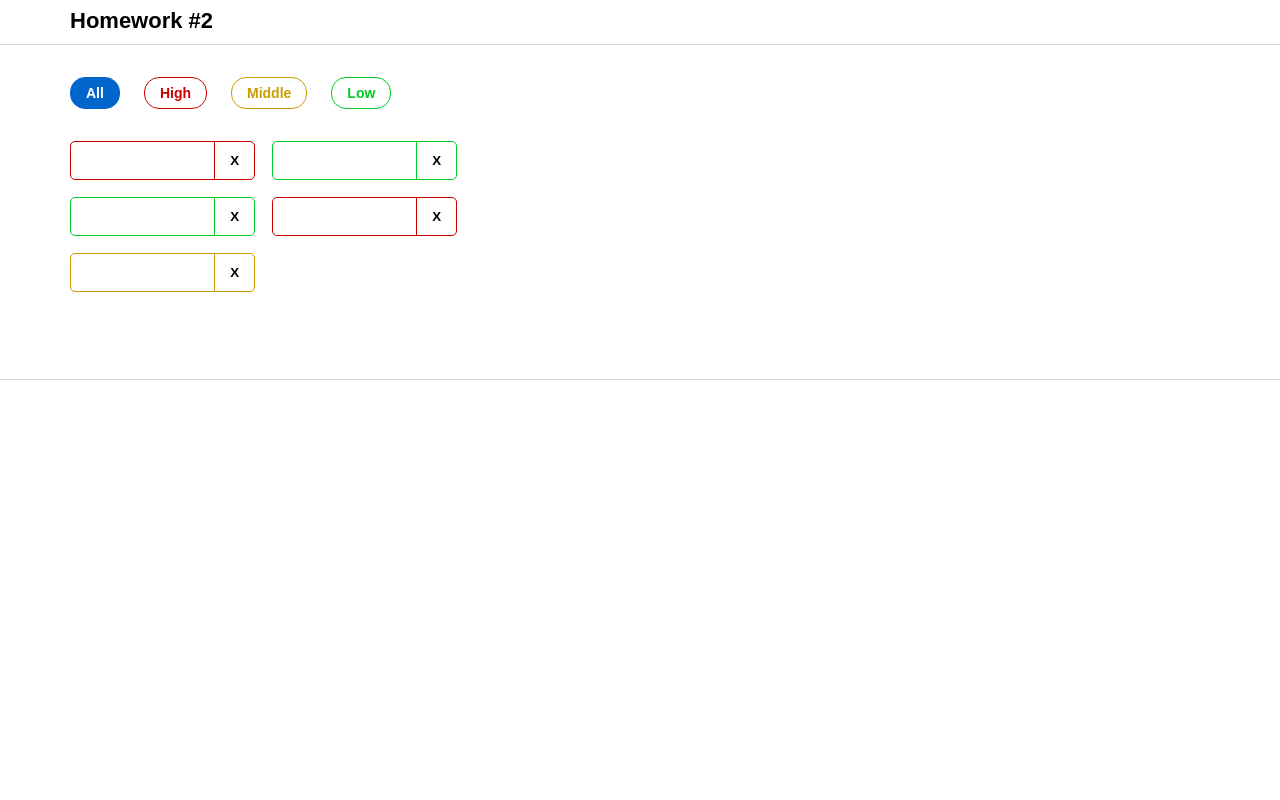
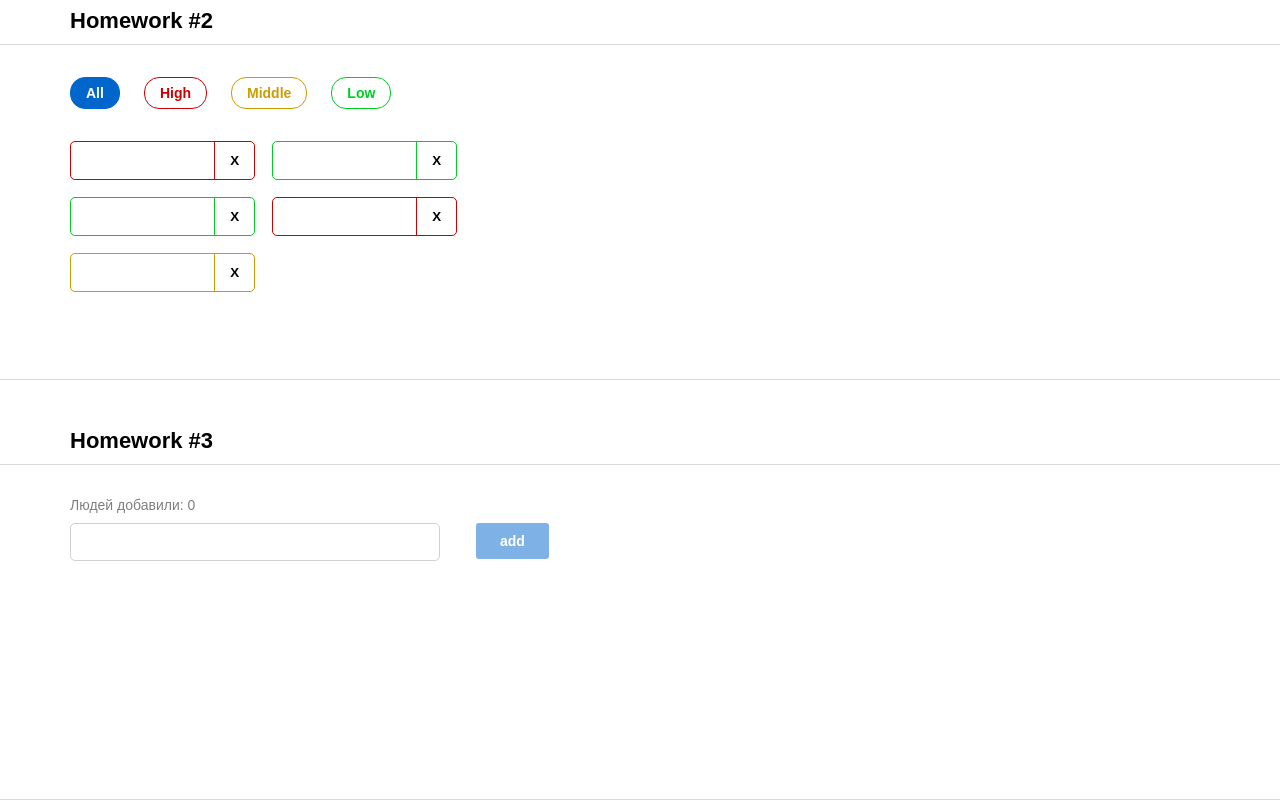
Before and after one commit to IgnatZakalinsky/hws, a React (Create React App) app: page / in a window 1280 px wide. Shown: the part 460-1260 px from the top of the page. Before the commit the page ends 840 px from the top, so only its background shows below. Built offline with nearby package versions, Linux system fonts and the light colour scheme.

Commit message:
check hw3

```diff
--- a/package.json
+++ b/package.json
@@ -11,11 +11,13 @@
     "@types/node": "^16.11.56",
     "@types/react": "^18.0.17",
     "@types/react-dom": "^18.0.6",
+    "@types/uuid": "^8.3.4",
     "gh-pages": "^4.0.0",
     "react": "^18.2.0",
     "react-dom": "^18.2.0",
     "react-scripts": "5.0.1",
     "typescript": "^4.7.4",
+    "uuid": "^9.0.0",
     "web-vitals": "^2.1.4"
   },
   "scripts": {
--- a/src/s1-main/App.tsx
+++ b/src/s1-main/App.tsx
@@ -2,6 +2,7 @@ import React from 'react'
 import s from './App.module.css'
 import HW1 from '../s2-homeworks/hw01/HW1'
 import HW2 from '../s2-homeworks/hw02/HW2'
+import HW3 from '../s2-homeworks/hw03/HW3'
 
 function App() {
     // для дз 12
@@ -17,7 +18,7 @@ function App() {
         >
             <HW1/>
             <HW2/>
-            {/*<HW3/>*/}
+            <HW3/>
             {/*<HW4/>*/}
 
             {/*<HW5/>*/}
--- /dev/null
+++ b/src/s2-homeworks/hw03/Greeting.module.css
@@ -0,0 +1,87 @@
+.greetingForm {
+    display: flex;
+    flex-direction: column;
+}
+
+.inputAndButtonContainer {
+    display: flex;
+    gap: 24px;
+    margin-bottom: 22px;
+}
+
+.error {
+    position: absolute;
+    margin-top: 7px;
+
+    color: #cc0000;
+    font-family: 'Montserrat', sans-serif;
+    font-weight: 400;
+    font-size: 14px;
+    line-height: 17px;
+}
+
+.input {
+    width: 370px;
+    padding: 8px 0 8px 12px;
+
+    border: 1px solid #d1d1d1;
+    border-radius: 5px;
+
+    color: #000;
+    font-family: 'Montserrat', sans-serif;
+    font-style: normal;
+    font-weight: 500;
+    font-size: 16px;
+    line-height: 20px;
+}
+
+.input:focus {
+    border: 1px solid #06c;
+    outline: none;
+}
+
+.errorInput {
+    border: 1px solid #cc0000;
+}
+
+.button {
+    height: 36px;
+    margin-left: 12px;
+    padding: 8px 24px;
+
+    background: #06c;
+    color: white;
+    border: none;
+    border-radius: 3px;
+    outline: none;
+
+    font-family: 'Montserrat', sans-serif;
+    font-weight: 600;
+    font-size: 14px;
+    line-height: 20px;
+    cursor: pointer;
+}
+
+.button:focus {
+}
+
+.button:active {
+}
+
+.button:disabled {
+    opacity: 0.5;
+    cursor: default;
+}
+
+.text {
+    margin-bottom: 9px;
+
+    opacity: .5;
+    font-family: 'Montserrat', sans-serif;
+    font-weight: 400;
+    font-size: 14px;
+    line-height: 17px;
+}
+
+.greeting {
+}
--- /dev/null
+++ b/src/s2-homeworks/hw03/Greeting.tsx
@@ -0,0 +1,73 @@
+import React, {ChangeEvent, KeyboardEvent} from 'react'
+import s from './Greeting.module.css'
+
+type GreetingPropsType = {
+    name: any // need to fix any
+    setNameCallback: any // need to fix any
+    addUser: any // need to fix any
+    onBlur: any // need to fix any
+    onEnter: any // need to fix any
+    error: any // need to fix any
+    totalUsers: any // need to fix any
+    lastUserName?: any // need to fix any
+}
+
+// презентационная компонента (для верстальщика)
+const Greeting: React.FC<GreetingPropsType> = (
+    {
+        name,
+        setNameCallback,
+        addUser,
+        onEnter,
+        onBlur,
+        error,
+        totalUsers,
+        lastUserName,
+    } // деструктуризация пропсов
+) => {
+    const inputClass = error ? `${s.input} ${s.errorInput}` : s.input // need to fix with (?:)
+
+    return (
+        <div id={'hw3-form'} className={s.greetingForm}>
+            <div className={s.text}>
+                {'Людей добавили: '}
+                <span id={'hw3-users-total'}>
+                    {totalUsers}
+                </span>
+            </div>
+
+            <div className={s.inputAndButtonContainer}>
+                <div>
+                    <input
+                        id={'hw3-input'}
+                        value={name}
+                        onChange={setNameCallback}
+                        className={inputClass}
+                        onKeyDown={onEnter}
+                        onBlur={onBlur}
+                    />
+                    <div id={'hw3-error'} className={s.error}>
+                        {error}
+                    </div>
+                </div>
+
+                <button
+                    id={'hw3-button'}
+                    onClick={addUser}
+                    className={s.button}
+                    disabled={!name}
+                >
+                    add
+                </button>
+            </div>
+
+            {lastUserName && (
+                <div className={s.greeting}>
+                    hello <span id={'hw3-last-user'}>{lastUserName}</span>!
+                </div>
+            )}
+        </div>
+    )
+}
+
+export default Greeting
--- /dev/null
+++ b/src/s2-homeworks/hw03/GreetingContainer.tsx
@@ -0,0 +1,65 @@
+import React, { ChangeEvent, KeyboardEvent, useState } from 'react'
+import Greeting from './Greeting'
+import { UserType } from './HW3'
+
+type GreetingContainerPropsType = {
+    users: any // need to fix any
+    addUserCallback: any // need to fix any
+}
+
+// более простой и понятный для новичков
+// function GreetingContainer(props: GreetingPropsType) {
+
+// более современный и удобный для про :)
+const GreetingContainer: React.FC<GreetingContainerPropsType> = ({
+    users,
+    addUserCallback,
+}) => {
+    // деструктуризация пропсов
+    const [name, setName] = useState<any>('') // need to fix any
+    const [error, setError] = useState<any>('') // need to fix any
+
+    const setNameCallback = (e: any) => { // need to fix any
+        setName(e.currentTarget.value.trim()) // need to fix
+
+        error && setError('')
+    }
+    const addUser = () => { // если имя пустое - показать ошибку, иначе - добавить юзера и очистить инпут
+        if (!name) {
+            setError('name is required!')
+        } else {
+            // addUserCallback(name)
+            setName('')
+        }
+    }
+
+    const onBlur = () => { // если имя пустое - показать ошибку
+        if (!name) {
+            setError('name is required!')
+        }
+    }
+
+    const onEnter = (e: any) => { // если нажата кнопка Enter - добавить
+        if (e.key === 'Enter') {
+            addUser()
+        }
+    }
+
+    const totalUsers = users.length // need to fix
+    const lastUserName = users[users.length - 1]?.name // need to fix
+
+    return (
+        <Greeting
+            name={name}
+            setNameCallback={setNameCallback}
+            addUser={addUser}
+            onBlur={onBlur}
+            onEnter={onEnter}
+            error={error}
+            totalUsers={totalUsers}
+            lastUserName={lastUserName}
+        />
+    )
+}
+
+export default GreetingContainer
--- /dev/null
+++ b/src/s2-homeworks/hw03/HW3.tsx
@@ -0,0 +1,52 @@
+import React, { useState } from 'react'
+import { v1 } from 'uuid'
+import s2 from '../../s1-main/App.module.css'
+import GreetingContainer from './GreetingContainer'
+
+/*
+* 1 - описать тип UserType
+* 2 - указать нужный тип в useState с users
+* 3 - дописать тип и логику функции addUserCallback
+* 4 - в файле GreetingContainer.tsx дописать типизацию пропсов
+* 5 - в файле GreetingContainer.tsx указать нужные типы в useState с name и error
+* 6 - в файле GreetingContainer.tsx дописать тип и логику функции setNameCallback
+* 7 - в файле GreetingContainer.tsx дописать логику функций addUser, onBlur, onEnter
+* 8 - в файле GreetingContainer.tsx вычислить количество добавленных и имя последнего (totalUsers, lastUserName)
+* 9 - в файле Greeting.tsx дописать типизацию пропсов
+* 10 - в файле Greeting.tsx вычислить inputClass в зависимости от наличия ошибки
+* 11 - сделать стили в соответствии с дизайном
+* */
+
+// types
+export type UserType = {
+    _id: any // need to fix any
+    name: any // need to fix any
+}
+
+const HW3 = () => {
+    const [users, setUsers] = useState<any>([]) // need to fix any
+
+    const addUserCallback = (name: any) => { // need to fix any
+        const user = { // need to fix
+            _id: v1(),
+            name,
+        }
+        setUsers([...users, user])
+    }
+
+    return (
+        <div id={'hw3'}>
+            <div className={s2.hwTitle}>Homework #3</div>
+            {/*для автоматической проверки дз (не менять)*/}
+
+            <div className={s2.hw}>
+                <GreetingContainer
+                    users={users}
+                    addUserCallback={addUserCallback}
+                />
+            </div>
+        </div>
+    )
+}
+
+export default HW3
```
Also changed, not shown: 1 other file (tests, documents, lock files or other folders).
